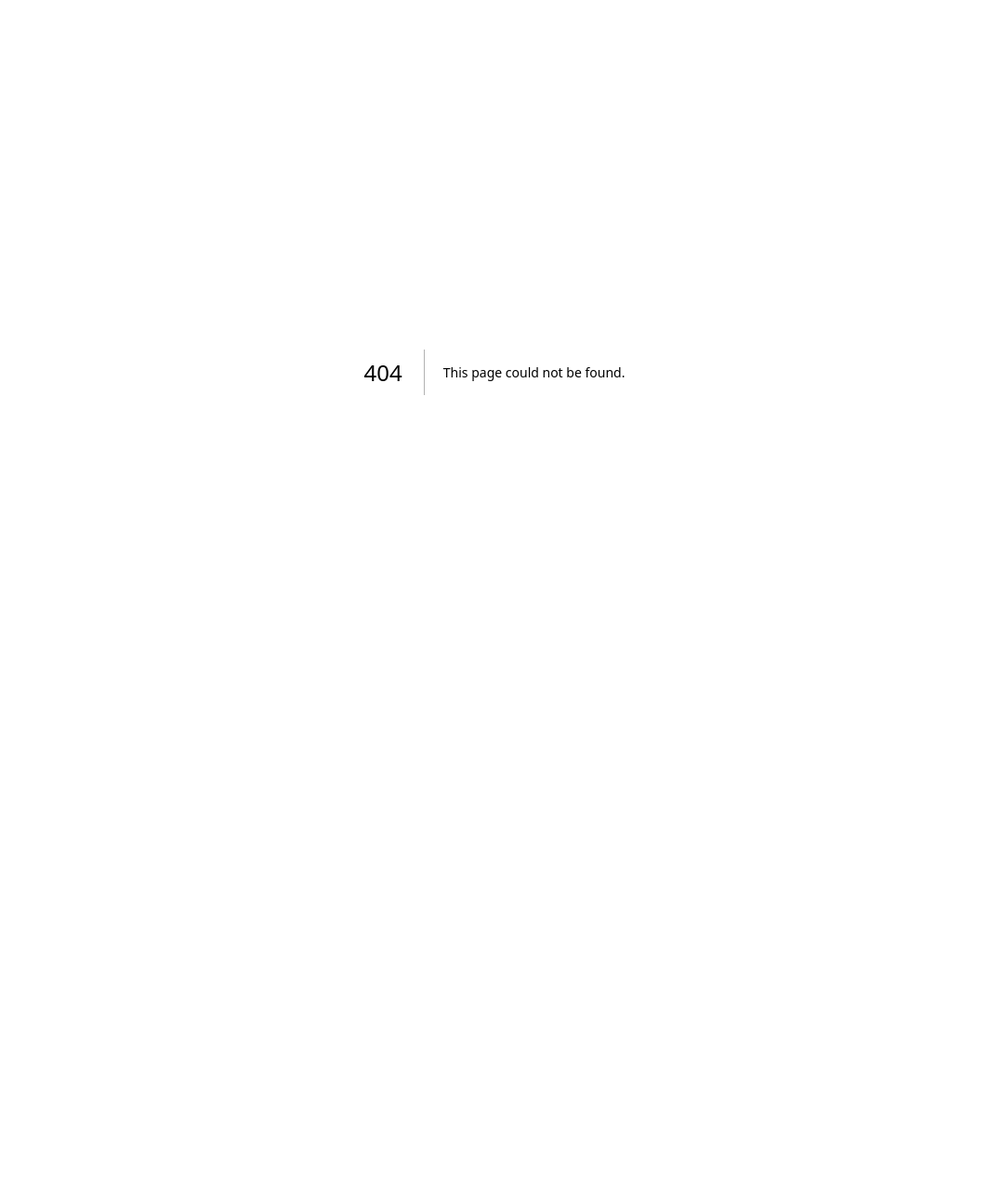
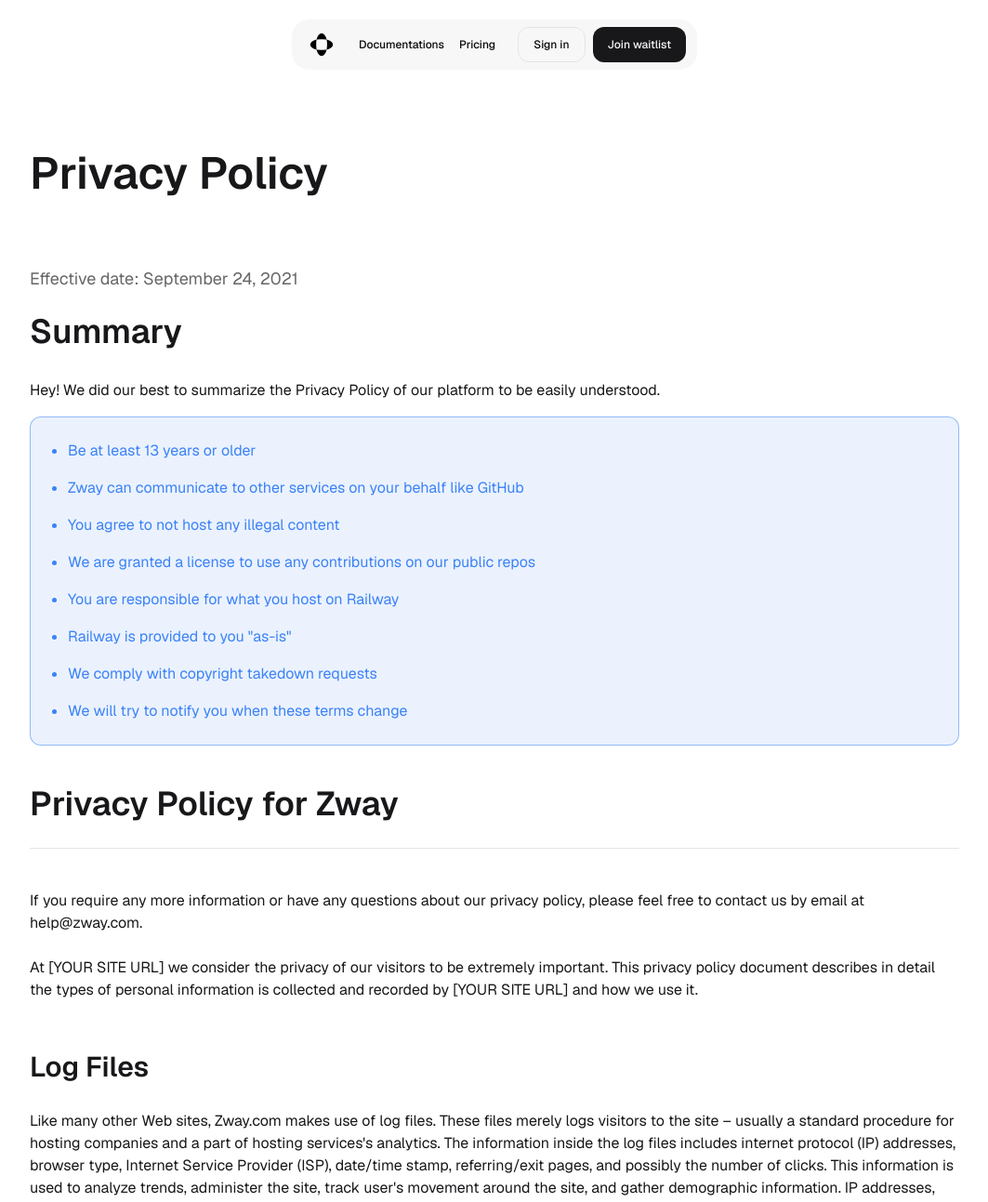
Before and after one commit to Measurely-dev/Measurely, a Next.js app in the folder frontend/: page /privacy in a window 1280 px wide. Before the commit this address had no page. Shown: the top 1293 px of the page at 93% size, without its empty margins (108-1171 px from the left). Before the commit the page ends 800 px from the top, so only its background shows below. Built offline with nearby package versions, Linux system fonts and the light colour scheme.

Commit message:
frontend: policies pages

```diff
--- /dev/null
+++ b/frontend/src/app/(policy)/layout.tsx
@@ -0,0 +1,25 @@
+import Footer from '@/components/website/layout/footer/footer';
+import Navbar from '@/components/website/layout/header/navbar';
+import type { Metadata } from 'next';
+import { headers } from 'next/headers';
+
+export const metadata: Metadata = {
+  title: 'Zway - website',
+  description: 'Generated by create next app',
+};
+
+export default function RootLayout({
+  children,
+}: Readonly<{
+  children: React.ReactNode;
+}>) {
+  const headersList = headers();
+  const is_authentificated = headersList.get('is-authentificated');
+  return (
+    <div className='flex flex-col items-center overflow-x-hidden'>
+      <Navbar type={is_authentificated === 'true' ? 'logged' : 'waitlist'} />
+      <div className='min-h-screen w-screen'>{children}</div>
+      <Footer bg='secondary' type='waitlist' border={false} />
+    </div>
+  );
+}
--- /dev/null
+++ b/frontend/src/app/(policy)/privacy/page.tsx
@@ -0,0 +1,37 @@
+import WebContainer from '@/components/website/containers/container';
+import ContentContainer from '@/components/website/containers/content';
+import PolicyWrapper from '@/components/website/containers/policy';
+import PrivacyContent from './privacy';
+
+export default function Register() {
+  return (
+    <WebContainer>
+      <ContentContainer type='page'>
+        <PolicyWrapper
+          title='Privacy Policy'
+          updatedDate='September 24, 2021'
+          terms={
+            <>
+              <li>Be at least 13 years or older</li>
+              <li>
+                Zway can communicate to other services on your behalf like
+                GitHub
+              </li>
+              <li>You agree to not host any illegal content</li>
+              <li>
+                We are granted a license to use any contributions on our public
+                repos
+              </li>
+              <li>You are responsible for what you host on Railway</li>
+              <li>Railway is provided to you &quot;as-is&quot;</li>
+              <li>We comply with copyright takedown requests</li>
+              <li>We will try to notify you when these terms change</li>
+            </>
+          }
+        >
+          <PrivacyContent />
+        </PolicyWrapper>
+      </ContentContainer>
+    </WebContainer>
+  );
+}
--- /dev/null
+++ b/frontend/src/app/(policy)/privacy/privacy.tsx
@@ -0,0 +1,196 @@
+import { Separator } from '@/components/ui/separator';
+
+export default function PrivacyContent() {
+  return (
+    <>
+      <h2> Privacy Policy for Zway</h2>
+      <Separator className='my-5' />
+      <br />
+      <p>
+        {' '}
+        If you require any more information or have any questions about our
+        privacy policy, please feel free to contact us by email at
+        help@zway.com.
+      </p>
+      <br />
+      <p>
+        At [YOUR SITE URL] we consider the privacy of our visitors to be
+        extremely important. This privacy policy document describes in detail
+        the types of personal information is collected and recorded by [YOUR
+        SITE URL] and how we use it.{' '}
+      </p>
+      <br />
+      <br />
+      <h3>Log Files</h3>
+      <br />
+      <p>
+        {' '}
+        Like many other Web sites, Zway.com makes use of log files. These files
+        merely logs visitors to the site – usually a standard procedure for
+        hosting companies and a part of hosting services&apos;s analytics. The
+        information inside the log files includes internet protocol (IP)
+        addresses, browser type, Internet Service Provider (ISP), date/time
+        stamp, referring/exit pages, and possibly the number of clicks. This
+        information is used to analyze trends, administer the site, track
+        user&apos;s movement around the site, and gather demographic
+        information. IP addresses, and other such information are not linked to
+        any information that is personally identifiable.{' '}
+      </p>
+      <br />
+      <br />
+      <h3>Cookies and Web Beacons</h3>
+      <br />
+      <p>
+        {' '}
+        Zway.com uses cookies to store information about visitors preferences,
+        to record user-specific information on which pages the site visitor
+        accesses or visits, and to personalize or customize our web page content
+        based upon visitors browser type or other information that the visitor
+        sends via their browser.{' '}
+      </p>
+      <br />
+      <br />
+      <h3>DoubleClick DART Cookie</h3>
+      <br />{' '}
+      <p>
+        → Google, as a third party vendor, uses cookies to serve ads on [YOUR
+        SITE URL].
+        <br />
+        <br />
+        → Google&apos;s use of the DART cookie enables it to serve ads to our
+        site&apos;s visitors based upon their visit to zway.com and other sites
+        on the Internet. <br />
+        <br />→ Users may opt out of the use of the DART cookie by visiting the
+        Google ad and content network privacy policy at the following URL –{' '}
+        <a href='http://www.google.com/privacy_ads.html'>
+          http://www.google.com/privacy_ads.html
+        </a>{' '}
+      </p>
+      <br />
+      <br />
+      <h3>Our Advertising Partners</h3>
+      <br />{' '}
+      <p>
+        {' '}
+        Some of our advertising partners may use cookies and web beacons on our
+        site. Our advertising partners include :<br />
+      </p>
+      <br />
+      <ul className='list-inside list-disc font-semibold'>
+        <li>Google</li>
+        <li>Commission Junction</li>
+        <li>Amazon</li>
+        <li>Adbrite</li>
+        <li>Clickbank</li>
+        <li>Yahoo! Publisher Network</li>
+        <li>Chitika</li>
+        <li>Kontera</li>
+      </ul>
+      <br />
+      <p>
+        <em>
+          While each of these advertising partners has their own Privacy Policy
+          for their site, an updated and hyperlinked resource is maintained
+          here:{' '}
+          <a href='https://www.privacypolicyonline.com/privacy-policy-links/'>
+            Privacy Policy Links
+          </a>
+          .<br /> <br />
+          You may consult this listing to find the privacy policy for each of
+          the advertising partners of [YOUR SITE URL].
+        </em>
+      </p>
+      <p>
+        {' '}
+        These third-party ad servers or ad networks use technology in their
+        respective advertisements and links that appear on [YOUR SITE URL] and
+        which are sent directly to your browser. They automatically receive your
+        IP address when this occurs. Other technologies (such as cookies,
+        JavaScript, or Web Beacons) may also be used by our site&apos;s
+        third-party ad networks to measure the effectiveness of their
+        advertising campaigns and/or to personalize the advertising content that
+        you see on the site.{' '}
+      </p>
+      <p>
+        {' '}
+        [YOUR SITE URL] has no access to or control over these cookies that are
+        used by third-party advertisers.{' '}
+      </p>
+      <br />
+      <br />
+      <h3>Third Party Privacy Policies</h3>
+      <br />
+      <p>
+        You should consult the respective privacy policies of these third-party
+        ad servers for more detailed information on their practices as well as
+        for instructions about how to opt-out of certain practices. [YOUR SITE
+        URL]&apos;s privacy policy does not apply to, and we cannot control the
+        activities of, such other advertisers or web sites. You may find a
+        comprehensive listing of these privacy policies and their links here:{' '}
+        <a
+          href='https://www.privacypolicyonline.com/privacy-policy-links/'
+          title='Privacy Policy Links'
+        >
+          Privacy Policy Links
+        </a>
+        .
+      </p>
+      <p>
+        {' '}
+        If you wish to disable cookies, you may do so through your individual
+        browser options. More detailed information about cookie management with
+        specific web browsers can be found at the browsers respective websites.{' '}
+        <a href='https://www.privacypolicyonline.com/what-are-cookies/'>
+          What Are Cookies?
+        </a>
+      </p>
+      <br />
+      <br />
+      <h3>Children&apos;s Information</h3>
+      <br />
+      <p>
+        We believe it is important to provide added protection for children
+        online. We encourage parents and guardians to spend time online with
+        their children to observe, participate in and/or monitor and guide their
+        online activity.
+        <br />
+        [YOUR SITE URL] does not knowingly collect any personally identifiable
+        information from children under the age of 13. If a parent or guardian
+        believes that [YOUR SITE URL] has in its database the
+        personally-identifiable information of a child under the age of 13,
+        please contact us immediately (using the contact in the first paragraph)
+        and we will use our best efforts to promptly remove such information
+        from our records.
+      </p>
+      <br />
+      <br />
+      <h3>Online Privacy Policy Only</h3>
+      <br />
+      <p>
+        This privacy policy applies only to our online activities and is valid
+        for visitors to our website and regarding information shared and/or
+        collected there.
+        <br />
+        This policy does not apply to any information collected offline or via
+        channels other than this website.
+      </p>
+      <br />
+      <br />
+      <h3>Consent</h3>
+      <br />
+      <p>
+        By using our website, you hereby consent to our privacy policy and agree
+        to its terms.
+      </p>
+      <br />
+      <br />
+      <h3>Update</h3>
+      <br />
+      <p>
+        This Privacy Policy was last updated on: Nov 1st, 2019. Should we
+        update, amend or make any changes to our privacy policy, those changes
+        will be posted here.
+      </p>
+    </>
+  );
+}
```
